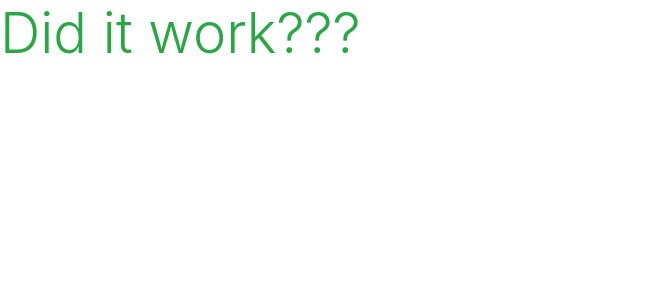
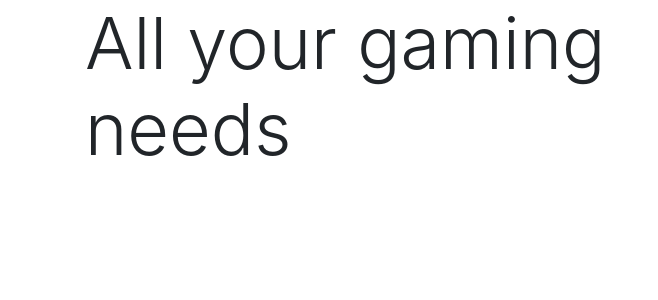
Before and after one commit to Code-Institute-Submissions/milestone-108, a Django app: template home/templates/home/index.html in a window 1280 px wide. Shown: the top 300 px of the page, without its empty margins (0-658 px from the left). Run offline with Django 3.2, Linux system fonts and the light colour scheme; the template is opened without the code that fills it, so the values that code supplies are empty; parts of the project's set-up code (start-up, migrations or seed data) failed here and were passed over; some libraries are stand-ins or nearby versions.

Commit message:
added header for hero image on index.html

```diff
--- a/home/templates/home/index.html
+++ b/home/templates/home/index.html
@@ -2,5 +2,18 @@
 {% load static %}
 
 {% block content %}
-<h1 class="display-4 text-success">Did it work???</h1>
+    <div class="container h-100">
+        <div class="row h-100">
+            <div class="col-7 col-md-6 my-auto">
+                <h1 class="display-3 logo-font text-black">
+                    All your gaming needs
+                </h1>
+                <div>
+                    <h4>
+                        <a href="" class=""></a>
+                    </h4>
+                </div>
+            </div>
+        </div>
+    </div>
 {% endblock %}
```
